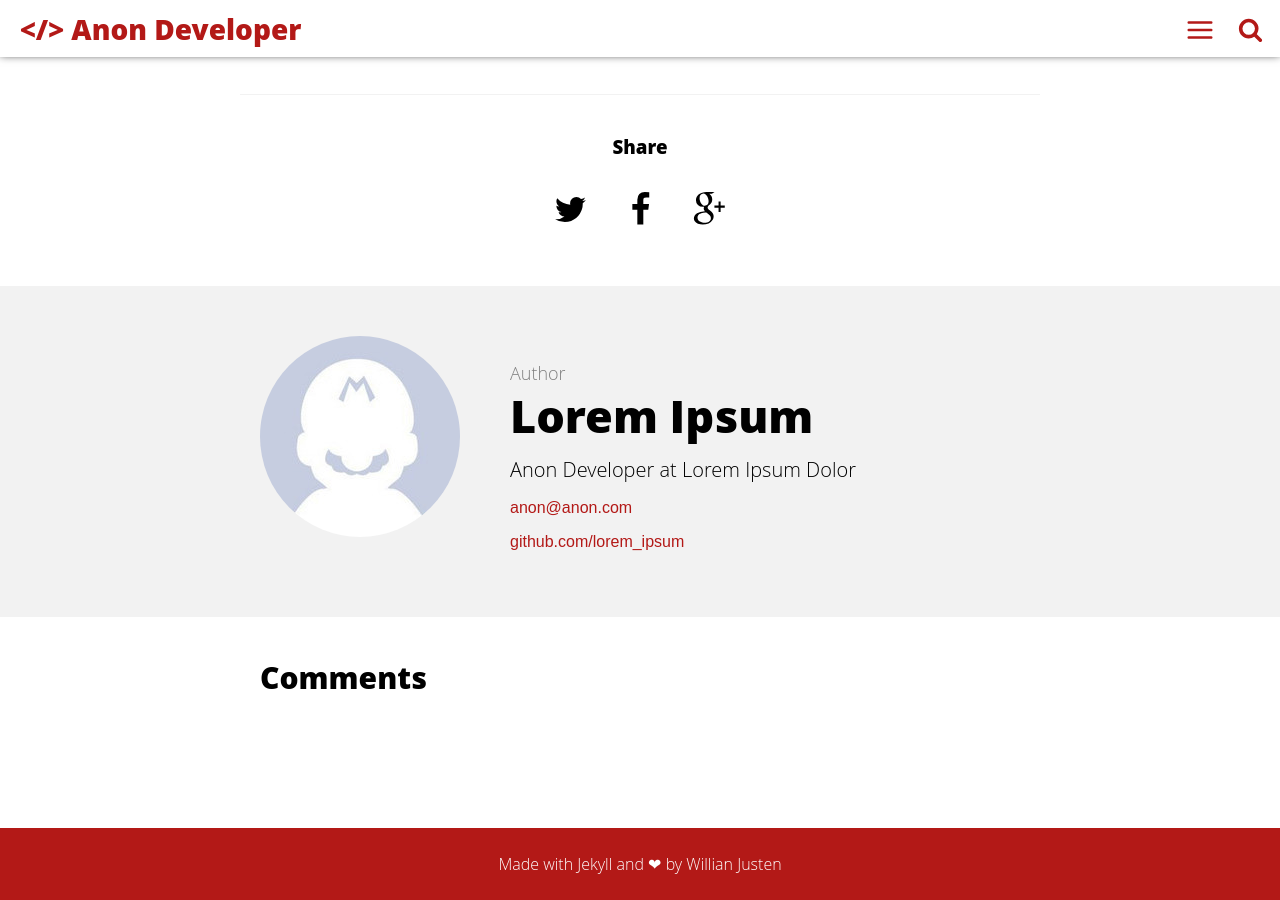
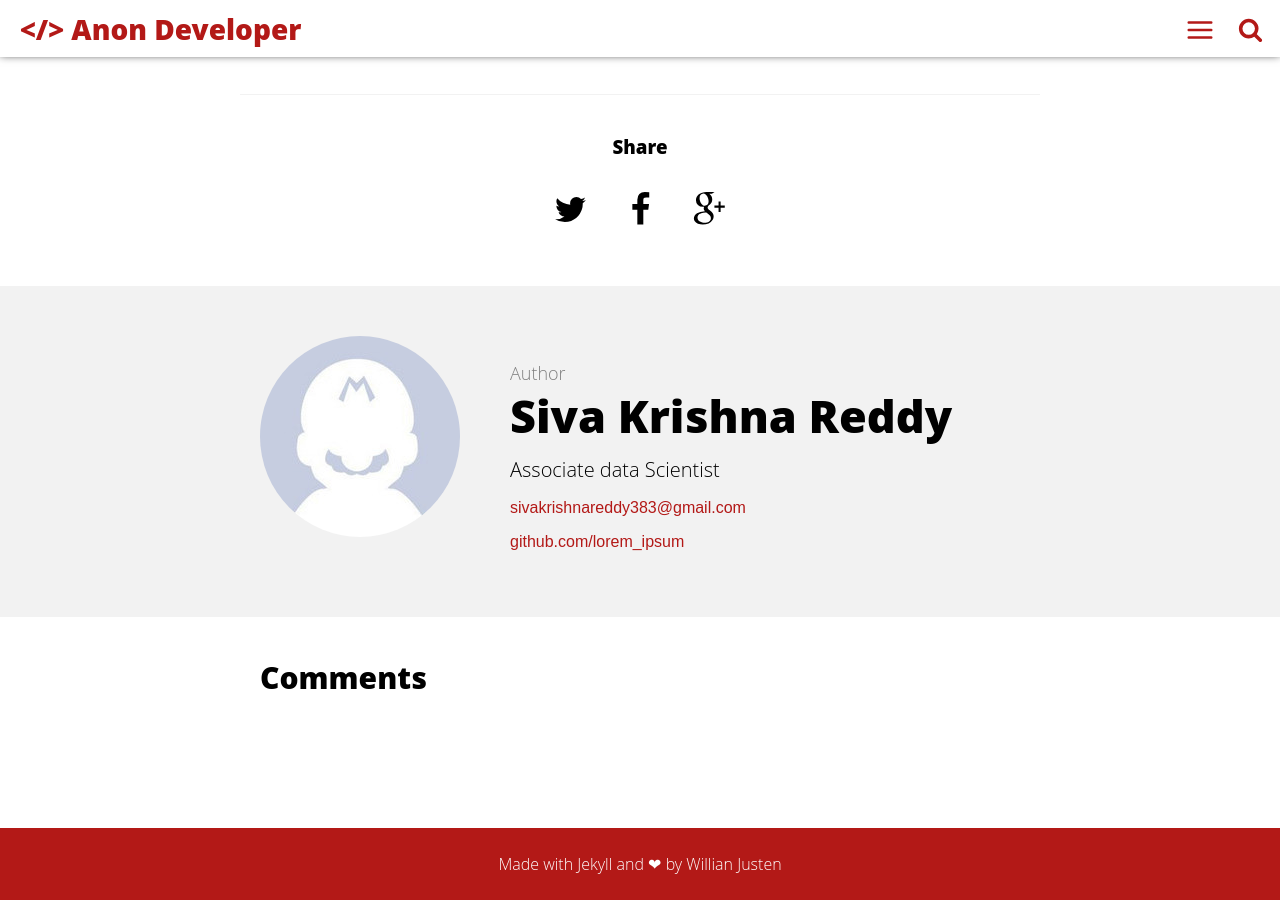
Before and after one commit to sivakrishna1777/sivakrishna1777.github.io, a Jekyll site: the page built from _posts/2016-05-08-welcome-to-jekyll.md, in a window 1280 px wide and 900 px high, scrolled down 1092 px. Built offline with Jekyll 4.4.1, drawn with Linux system fonts in a browser that asks for light colours; comment, search, counter and statistics services are not loaded.

Commit message:
Update _config.yml

```diff
--- a/_config.yml
+++ b/_config.yml
@@ -1,13 +1,13 @@
 # Site settings
-title: Willian Justen - Desenvolvedor Front End
-description: A blog about lorem ipsum dolor sit amet
-baseurl: "/cards-jekyll-template" # the subpath of your site, e.g. /blog
-url: "https://willianjusten.com.br" # the base hostname & protocol for your site e.g. http://willianjusten.com.br
+title: Machine Learning
+description: A blog about Machine Learning and Artificial Intelligence
+baseurl: "/" # the subpath of your site, e.g. /blog
+url: "https://sivakrishna1777.github.io/" # the base hostname & protocol for your site e.g. http://willianjusten.com.br
 
 # User settings
-username: Lorem Ipsum
-user_description: Anon Developer at Lorem Ipsum Dolor
-email: anon@anon.com
+username: Siva Krishna Reddy
+user_description: Associate data Scientist
+email: sivakrishnareddy383@gmail.com
 twitter_username: lorem_ipsum
 github_username:  lorem_ipsum
 gplus_username:  lorem_ipsum
```
